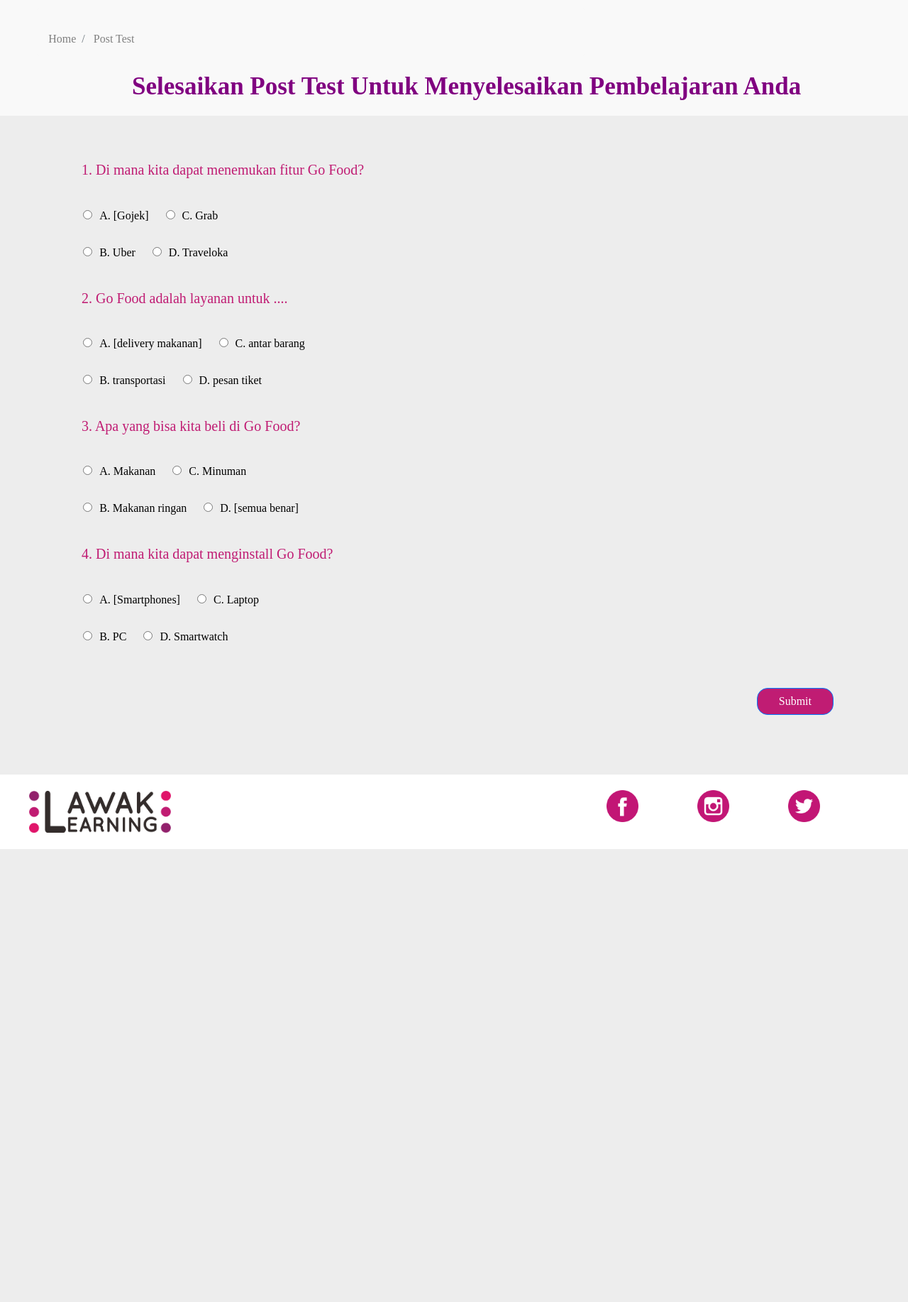
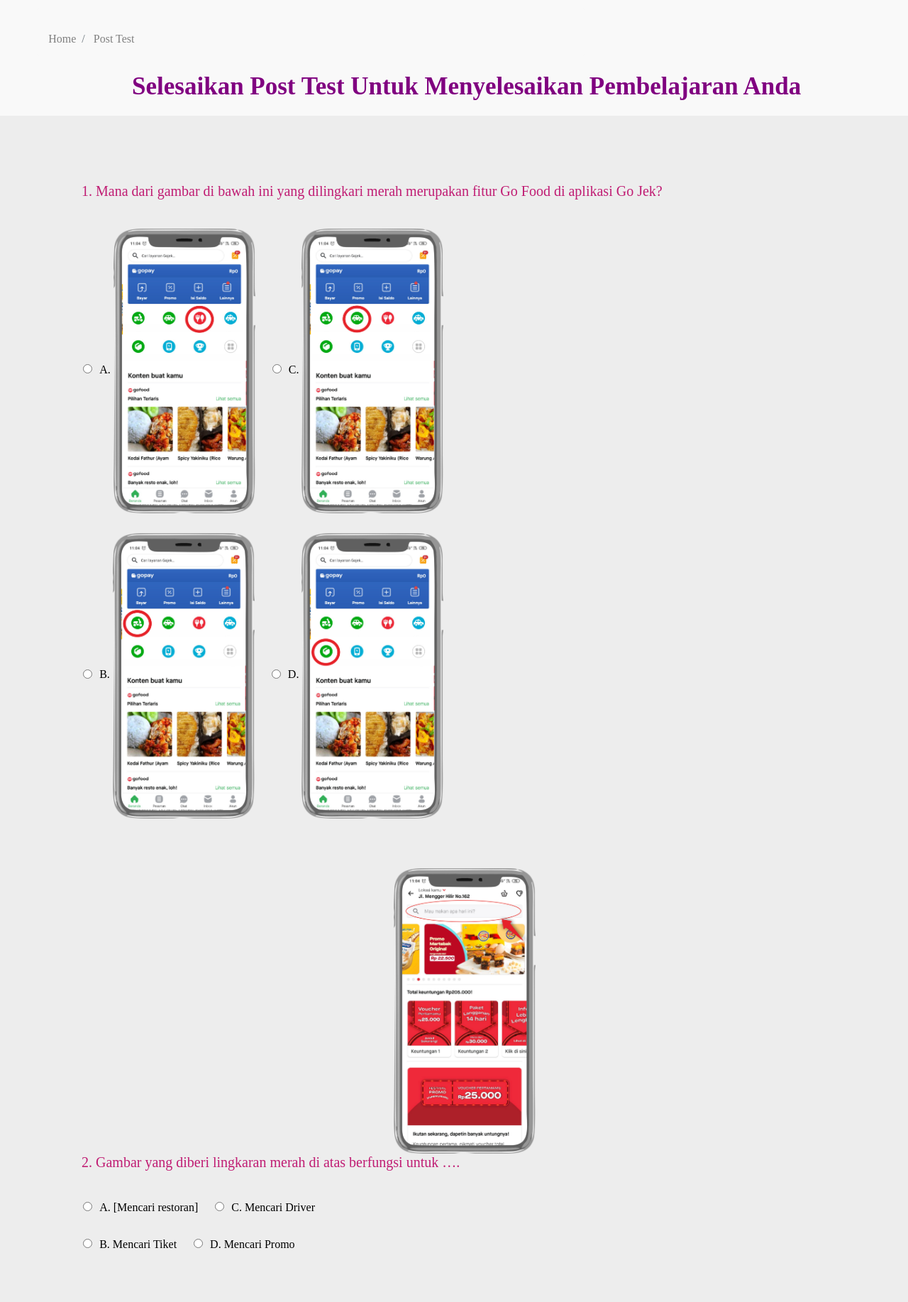
Before and after one commit to dzakimadhani/lawak-learning, a PHP site: page /post-test.html in a window 1280 px wide. Shown: the part 85-1919 px from the top of the page at 71% size. Before the commit the page ends 1281 px from the top, so only its background shows below. Run offline with PHP 8.4, Linux system fonts and the light colour scheme.

Commit message:
Fix Post Test

```diff
--- a/css/lawak-learning.css
+++ b/css/lawak-learning.css
@@ -168,6 +168,9 @@ footer{
   text-align: right;
   padding: 20px;
 }
+.pilgan{
+  margin-top: 30px;
+}
 .submit-pilgan button{
   padding-left: 30px;
   padding-right: 30px;
--- a/post-test.html
+++ b/post-test.html
@@ -71,92 +71,102 @@
 			<form>
 				<div class="pilgan">
 					<div class="soal">
-						<h5>1. Di mana kita dapat menemukan fitur Go Food?</h5>
+						<h5>1.	Mana dari gambar di bawah ini yang dilingkari merah merupakan fitur Go Food di aplikasi Go Jek?</h5>
 					</div>
 					<div class="jawaban" style="padding: 2%;">
 						<div class="ac">
 							<label class="radio-inline">
-								<input type="radio" name="optradio">A. [Gojek]
+								<input type="radio" name="optradio">A. <img src="images/jawaban/01a.png" alt="" width="200px">
 							</label>
 							<label class="radio-inline">
-								<input type="radio" name="optradio">C. Grab
+								<input type="radio" name="optradio">C. <img src="images/jawaban/01b.png" alt="" width="200px">
 							</label>
 						</div>
 						<div class="bd">
 							<label class="radio-inline">
-								<input type="radio" name="optradio">B. Uber
+								<input type="radio" name="optradio">B. <img src="images/jawaban/01c.png" alt="" width="200px">
 							</label>
 							<label class="radio-inline">
-								<input type="radio" name="optradio">D. Traveloka
+								<input type="radio" name="optradio">D. <img src="images/jawaban/01d.png" alt="" width="200px">
 							</label>
 						</div>
 					</div>
 				</div>
 				<div class="pilgan">
 					<div class="soal">
-						<h5>2. Go Food adalah layanan untuk ....</h5>
+            <div class="soal-gambar">
+              <center>
+                <img src="images/soal/2.png" alt="" width="200px">
+              </center>
+            </div>
+						<h5>2. Gambar yang diberi lingkaran merah di atas berfungsi untuk ….</h5>
 					</div>
 					<div class="jawaban" style="padding: 2%;">
 						<div class="ac">
 							<label class="radio-inline">
-								<input type="radio" name="optradio">A. [delivery makanan]
+								<input type="radio" name="optradio">A. [Mencari restoran]
 							</label>
 							<label class="radio-inline">
-								<input type="radio" name="optradio">C. antar barang
+								<input type="radio" name="optradio">C. Mencari Driver
 							</label>
 						</div>
 						<div class="bd">
 							<label class="radio-inline">
-								<input type="radio" name="optradio">B. transportasi
+								<input type="radio" name="optradio">B. Mencari Tiket
 							</label>
 							<label class="radio-inline">
-								<input type="radio" name="optradio">D. pesan tiket
+								<input type="radio" name="optradio">D. Mencari Promo
 							</label>
 						</div>
 					</div>
 				</div>
 				<div class="pilgan">
 					<div class="soal">
-						<h5>3. Apa yang bisa kita beli di Go Food?</h5>
+            <div class="soal-gambar">
+              <center>
+                <img src="images/soal/3.png" alt="" width="200px">
+              </center>
+            </div>
+						<h5>3. Gambar yang diberi lingkaran merah di atas berfungsi untuk ….</h5>
 					</div>
 					<div class="jawaban" style="padding: 2%;">
 						<div class="ac">
 							<label class="radio-inline">
-								<input type="radio" name="optradio">A. Makanan
+								<input type="radio" name="optradio">A. Mencari Makanan
 							</label>
 							<label class="radio-inline">
-								<input type="radio" name="optradio">C. Minuman
+								<input type="radio" name="optradio">C. [Menambah Jumlah Makanan]
 							</label>
 						</div>
 						<div class="bd">
 							<label class="radio-inline">
-								<input type="radio" name="optradio">B. Makanan ringan
+								<input type="radio" name="optradio">B. Menambah Promo
 							</label>
 							<label class="radio-inline">
-								<input type="radio" name="optradio">D. [semua benar]
+								<input type="radio" name="optradio">D. Mencari Promo
 							</label>
 						</div>
 					</div>
 				</div>
 				<div class="pilgan">
 					<div class="soal">
-						<h5>4. Di mana kita dapat menginstall Go Food?</h5>
+						<h5>4.	Mana gambar yang menunjuk ke fungsi untuk menambah jumlah makanan yang ingin dipesan?</h5>
 					</div>
 					<div class="jawaban" style="padding: 2%;">
 						<div class="ac">
 							<label class="radio-inline">
-								<input type="radio" name="optradio">A. [Smartphones]
+								<input type="radio" name="optradio">A. <img src="images/jawaban/04a.png" alt="" width="200px">
 							</label>
 							<label class="radio-inline">
-								<input type="radio" name="optradio">C. Laptop
+								<input type="radio" name="optradio">C. <img src="images/jawaban/04a.png" alt="" width="200px">
 							</label>
 						</div>
 						<div class="bd">
 							<label class="radio-inline">
-								<input type="radio" name="optradio">B. PC
+								<input type="radio" name="optradio">B. <img src="images/jawaban/04c.png" alt="" width="200px">
 							</label>
 							<label class="radio-inline">
-								<input type="radio" name="optradio">D. Smartwatch
+								<input type="radio" name="optradio">D. <img src="images/jawaban/04d.png" alt="" width="200px">
 							</label>
 						</div>
 					</div>
```
Also changed, not shown: images/jawaban/01a.png (added), images/jawaban/01b.png (added), images/jawaban/01c.png (added), images/jawaban/01d.png (added), images/jawaban/04a.png (added), images/jawaban/04b.png (added), images/jawaban/04c.png (added), images/jawaban/04d.png (added), images/soal/2.png (added), images/soal/3.png (added).
